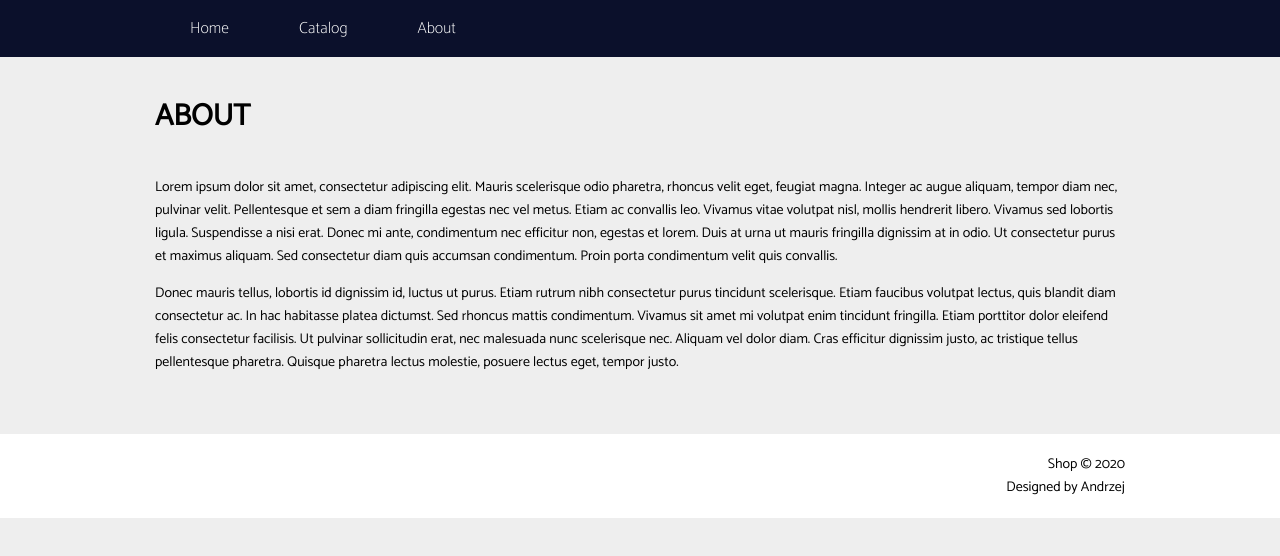
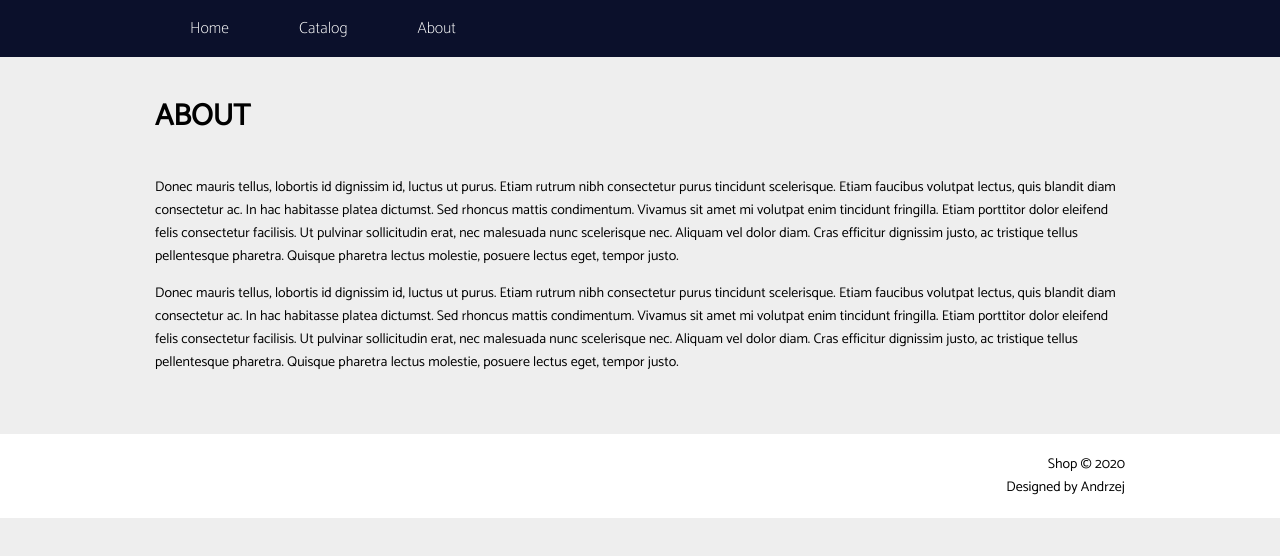
Before and after one commit to martynazawadzka/react-store, a React (Create React App) app: page /about in a window 1280 px wide. Shown: the top 556 px of the page. Built offline with nearby package versions, Linux system fonts and the light colour scheme.

Commit message:
added props checking

```diff
--- a/package.json
+++ b/package.json
@@ -3,6 +3,7 @@
   "version": "0.1.0",
   "private": true,
   "dependencies": {
+    "prop-types": "^15.7.2",
     "react": "^16.8.1",
     "react-dom": "^16.8.1",
     "react-router-dom": "^4.3.1",
--- a/src/components/about/About.js
+++ b/src/components/about/About.js
@@ -8,16 +8,15 @@ const About = () => {
     <Container>
       <Title title="About" />
       <Paragraph
-        text=" Lorem ipsum dolor sit amet, consectetur adipiscing elit. Mauris
-        scelerisque odio pharetra, rhoncus velit eget, feugiat magna. Integer ac
-        augue aliquam, tempor diam nec, pulvinar velit. Pellentesque et sem a
-        diam fringilla egestas nec vel metus. Etiam ac convallis leo. Vivamus
-        vitae volutpat nisl, mollis hendrerit libero. Vivamus sed lobortis
-        ligula. Suspendisse a nisi erat. Donec mi ante, condimentum nec
-        efficitur non, egestas et lorem. Duis at urna ut mauris fringilla
-        dignissim at in odio. Ut consectetur purus et maximus aliquam. Sed
-        consectetur diam quis accumsan condimentum. Proin porta condimentum
-        velit quis convallis."
+        text="Donec mauris tellus, lobortis id dignissim id, luctus ut purus. Etiam
+       rutrum nibh consectetur purus tincidunt scelerisque. Etiam faucibus
+       volutpat lectus, quis blandit diam consectetur ac. In hac habitasse
+       platea dictumst. Sed rhoncus mattis condimentum. Vivamus sit amet mi
+       volutpat enim tincidunt fringilla. Etiam porttitor dolor eleifend felis
+       consectetur facilisis. Ut pulvinar sollicitudin erat, nec malesuada nunc
+       scelerisque nec. Aliquam vel dolor diam. Cras efficitur dignissim justo,
+       ac tristique tellus pellentesque pharetra. Quisque pharetra lectus
+       molestie, posuere lectus eget, tempor justo."
       />
       <Paragraph
         text="Donec mauris tellus, lobortis id dignissim id, luctus ut purus. Etiam
--- a/src/components/about/Paragraph.js
+++ b/src/components/about/Paragraph.js
@@ -6,7 +6,7 @@ const Paragraph = props => {
 };
 
 Paragraph.propTypes = {
-  text: PropTypes.string
+  text: PropTypes.string.isRequired
 };
 
 export default Paragraph;
--- a/src/components/catalog/SearchPanel.js
+++ b/src/components/catalog/SearchPanel.js
@@ -1,4 +1,5 @@
 import React from 'react';
+import PropTypes from 'prop-types';
 import ProductsService from '../../services/productsService';
 
 const producentsOptions = ['All', ...ProductsService.getProducents()];
@@ -63,4 +64,8 @@ class SearchPanel extends React.Component {
   }
 }
 
+SearchPanel.propTypes = {
+  onOptionChange: PropTypes.func
+};
+
 export default SearchPanel;
--- a/src/components/home/Category.js
+++ b/src/components/home/Category.js
@@ -1,5 +1,5 @@
 import React from 'react';
-
+import PropTypes from 'prop-types';
 import Product from '../shared/Product';
 
 const Category = props => {
@@ -20,4 +20,8 @@ const Category = props => {
   );
 };
 
+Category.propTypes = {
+  products: PropTypes.array
+};
+
 export default Category;
--- a/src/components/shared/Container.js
+++ b/src/components/shared/Container.js
@@ -1,7 +1,12 @@
 import React from 'react';
+import PropTypes from 'prop-types';
 
 const Container = props => {
   return <div className="container">{props.children}</div>;
 };
 
+Container.propTypes = {
+  children: PropTypes.node.isRequired
+};
+
 export default Container;
--- a/src/components/shared/PageTitle.js
+++ b/src/components/shared/PageTitle.js
@@ -1,7 +1,12 @@
 import React from 'react';
+import PropTypes from 'prop-types';
 
 const Title = props => {
   return <h1 className="header-big">{props.title}</h1>;
 };
 
+Title.propTypes = {
+  title: PropTypes.string.isRequired
+};
+
 export default Title;
```
Also changed, not shown: src/components/shared/Product.js (+7 -0 lines).
